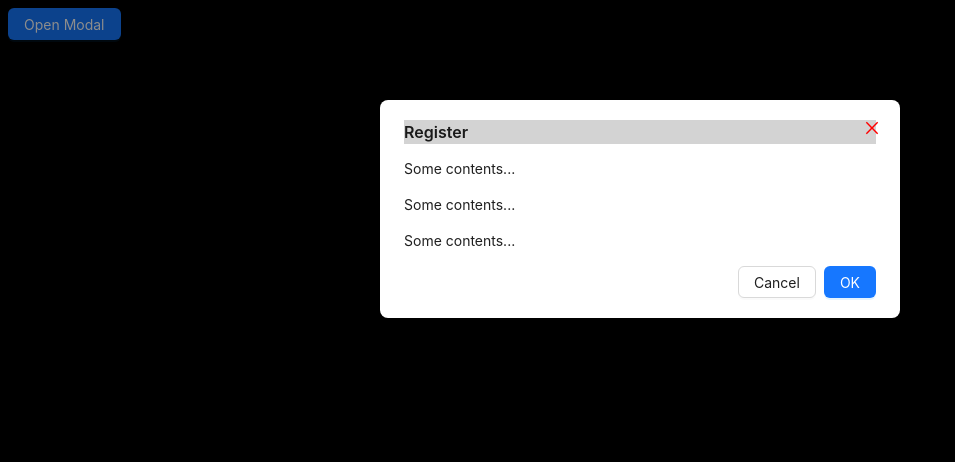
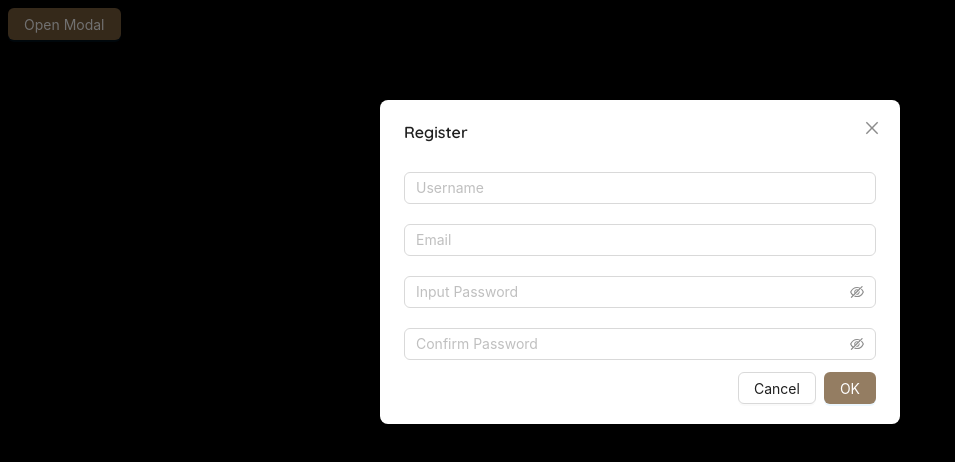
Before and after one commit to EvanZig/messengerApp, a React (Create React App) app in the folder client/: page / in a window 1280 px wide. Both pictures are taken after a click on the button "Open Modal". Shown: the top 462 px of the page, without its empty margins (0-955 px from the left). Built offline with nearby package versions, Linux system fonts and the light colour scheme.

Commit message:
basic register UI implementation

```diff
--- a/client/src/forms/RegisterModal.tsx
+++ b/client/src/forms/RegisterModal.tsx
@@ -1,5 +1,6 @@
 import React, { useState } from 'react'
-import { Button, Modal } from 'antd'
+import { Button, Modal, Input } from 'antd'
+import { EyeInvisibleOutlined, EyeTwoTone } from '@ant-design/icons'
 
 import '../styles/formsStyling/registerModalStyles.scss'
 
@@ -17,6 +18,8 @@ const RegisterModal: React.FC = () => {
     const handleCancel = () => {
         setIsModalOpen(false)
     }
+
+    const [passwordVisible, setPasswordVisible] = useState(false)
     return (
         <>
             <Button type="primary" onClick={showModal}>
@@ -27,10 +30,28 @@ const RegisterModal: React.FC = () => {
                 open={isModalOpen}
                 onOk={handleOk}
                 onCancel={handleCancel}
+                className="registerModal"
             >
-                <p>Some contents...</p>
-                <p>Some contents...</p>
-                <p>Some contents...</p>
+                <Input
+                    placeholder="Username"
+                    allowClear
+                    className="formInput"
+                />
+                <Input placeholder="Email" allowClear className="formInput" />
+                <Input.Password
+                    placeholder="Input Password"
+                    iconRender={(visible) =>
+                        visible ? <EyeTwoTone /> : <EyeInvisibleOutlined />
+                    }
+                    className="formInput"
+                />
+                <Input.Password
+                    placeholder="Confirm Password"
+                    iconRender={(visible) =>
+                        visible ? <EyeTwoTone /> : <EyeInvisibleOutlined />
+                    }
+                    className="formInput"
+                />
             </Modal>
         </>
     )
--- a/client/src/styles/formsStyling/registerModalStyles.scss
+++ b/client/src/styles/formsStyling/registerModalStyles.scss
@@ -1,13 +1,40 @@
-/* Assuming you're using SCSS */
-.ant-modal-close-x {
-    /* Styles for the close button */
-    /* Example: Change the color */
-    color: red;
+$brown: #7a5d3c;
+@mixin chat-input-styles {
+    &:focus,
+    &:hover {
+        box-shadow: 0px 0px 13px 0px $brown !important;
+        border-color: white !important;
+    }
 }
 
-.ant-modal-title {
-    /* Styles for the title div */
-    /* Example: Change the font size and background color */
-    font-size: 20px;
-    background-color: lightgray;
+.registerModal {
+    font-family: 'Quicksand', sans-serif;
 }
+
+.formInput {
+    margin-top: 20px;
+    @include chat-input-styles;
+}
+
+.ant-input-affix-wrapper-focused {
+    box-shadow: 0px 0px 13px 0px $brown !important;
+    border-color: white !important;
+}
+
+.ant-btn-primary {
+    background-color: $brown;
+    opacity: 0.8;
+    &:hover,
+    &:focus {
+        opacity: 1;
+        background-color: $brown !important;
+    }
+}
+
+.ant-btn-default {
+    &:hover,
+    &:focus {
+        border-color: $brown !important;
+        color: $brown !important;
+    }
+}
```
